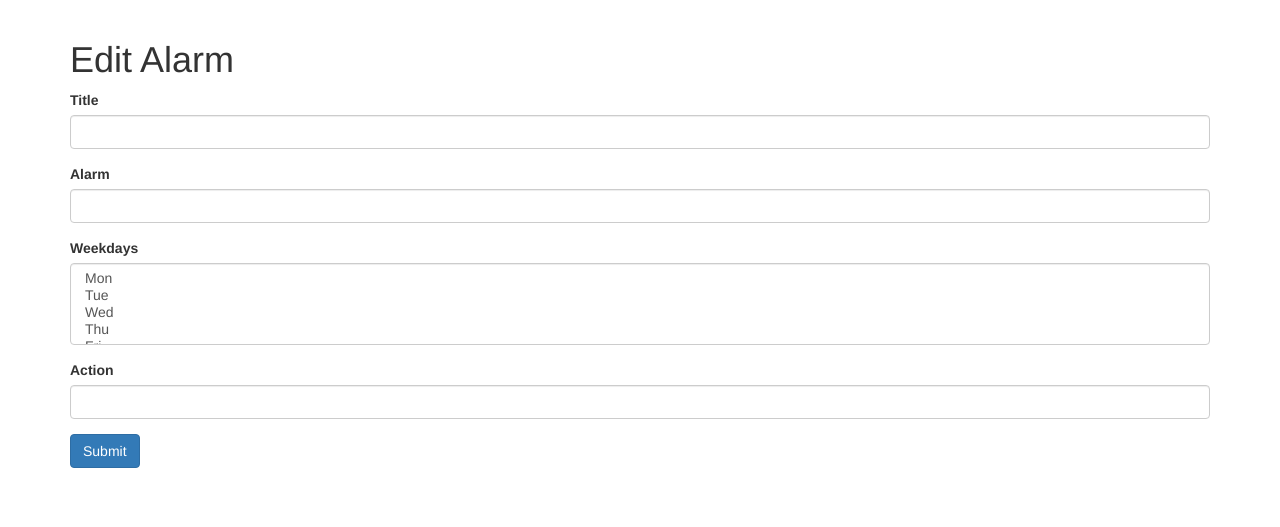
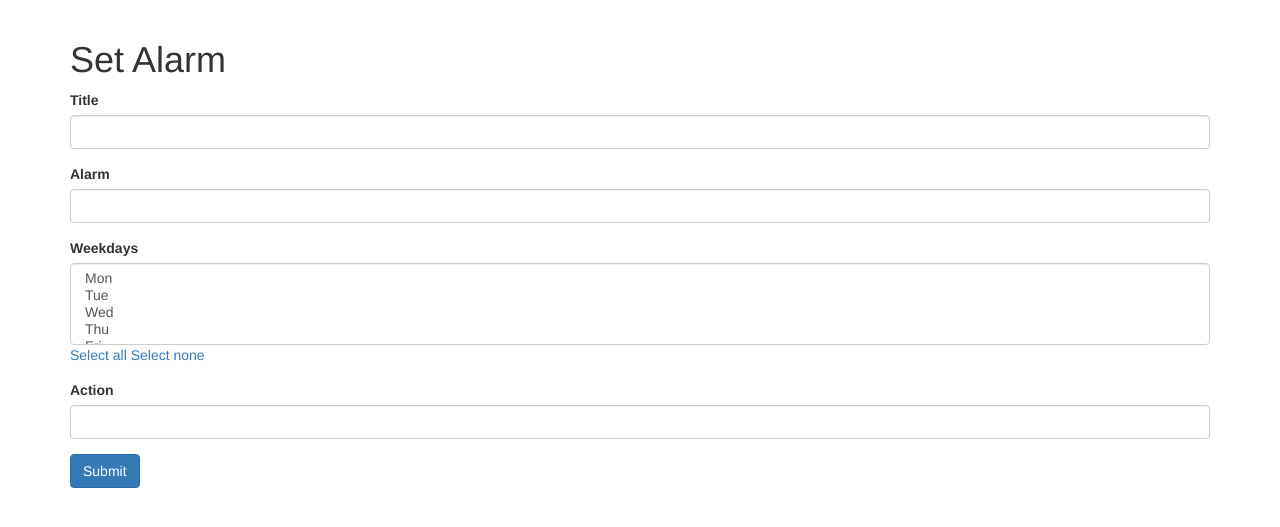
Before and after one commit to qualiscumque/wake_up_light_interface, a Flask app: template templates/edit_alarm.html in a window 1280 px wide. Shown: the part 52-579 px from the top of the page. Run offline with Flask 2, Linux system fonts and the light colour scheme; the template is opened without the code that fills it: values that come from a table or form of the project are taken from there, others are empty; some libraries are stand-ins or nearby versions.

Commit message:
Added 'Select All' and 'Select None' links for weekdays.

```diff
--- a/app.py
+++ b/app.py
@@ -86,8 +86,8 @@ def alarm_dashboard():
         return render_template('alarm_dashboard.html', msg=msg)
 
 # Add Alarm
-@app.route('/add_alarm', methods=['GET', 'POST'])
-def add_alarm():
+@app.route('/set_alarm', methods=['GET', 'POST'])
+def set_alarm():
     form = AlarmForm(request.form)
     if request.method == 'POST' and form.validate():
         title = request.form['title']
--- a/templates/alarm_dashboard.html
+++ b/templates/alarm_dashboard.html
@@ -13,7 +13,7 @@
 
 {% block body %}
   <h1>Alarm Dashboard</h1>
-  <a class="btn btn-success" href="/add_alarm"> Add Alarm</a>
+  <a class="btn btn-success" href="/set_alarm"> Set new alarm</a>
   <hr>
 
   <div id="accordion">
--- a/templates/edit_alarm.html
+++ b/templates/edit_alarm.html
@@ -8,11 +8,19 @@ $(function() {
         });
 
 });
+
+function selectDaysOptions(selected) {
+    var obj = document.getElementById("days");
+    if (obj.options.length == 0) { return; }
+    for (var i = 0; i < obj.options.length; i++) {
+        obj.options[i].selected = selected;
+    }
+}
 </script>
 {% endblock %}
 
 {% block body %}
-  <h1>Edit Alarm</h1>
+  <h1>Set Alarm</h1>
   {% from "includes/_formhelpers.html" import render_field %}
   <form method="POST" action="">
     <div class="form-group">
@@ -23,6 +31,8 @@ $(function() {
     </div>
     <div class="form-group">
       {{ render_field(form.days, class_="form-control") }}
+      <a onclick="selectDaysOptions(true);" href="#">Select all</a>
+      <a onclick="selectDaysOptions(false);" href="#">Select none</a>
     </div>
     <div class="form-group">
       {{ render_field(form.action, class_="form-control") }}
```
Also changed, not shown: README.md.
